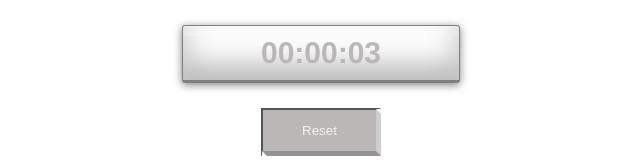
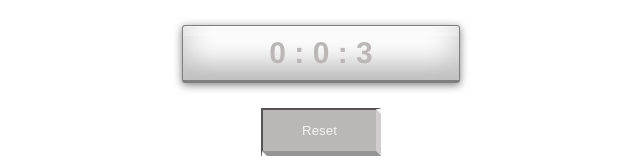
Before and after one commit to AlenaKhmyz/Timer, a React (Create React App) app: page / in a window 1280 px wide. Shown: the top 160 px of the page, without its empty margins (319-959 px from the left). Built offline with nearby package versions, Linux system fonts and the light colour scheme.

Commit message:
modified functions for Timer

```diff
--- a/src/components/index.js
+++ b/src/components/index.js
@@ -6,57 +6,60 @@ function Timer(){
 // возвращает изменяемый рефобъект, возврощенный объект будет сохраняться на протяжении всего времени в жихни компонента.
 // может содержать изменяемое значение в своём свойстве .current.
   const intervalRef = useRef(null);
-  const [timer, setTimer] = useState('00:00:00');
+  const [timer, setTimer] = useState(10000)
 
 //Метод Date.parse() разбирает строковое представление даты и возвращает количество миллисекунд,
 // прошедших с 1 января 1970 года 00:00:00 по UTC.
-  function getTimeRemaining(endTime){
-    let total = Date.parse(endTime) - Date.parse(new Date());
-    let seconds = Math.floor((total / 1000) % 60);
-    let minutes= Math.floor((total / 1000/60) % 60);
-    let hours = Math.floor((total / 1000 * 60 * 60) % 24);
-    let days = Math.floor(total / (1000 * 60 * 60 * 24) );
+ const getTimeRemaining = () => {
+    let seconds = Math.floor((timer / 1000) % 60);
+    let minutes= Math.floor((timer / 1000/60) % 60);
+    let hours = Math.floor((timer / 1000 * 60 * 60) % 24);
+    let days = Math.floor(timer / (1000 * 60 * 60 * 24) );
     return {
-      total, seconds, minutes, hours, days
+       seconds, minutes, hours, days
     }
   }
+
 // обновляем таймер и останавливаем, когда достигает 0
-  function startTimer(deadline) {
-    let { total, seconds, minutes, hours, days } = getTimeRemaining(deadline)
-    if(total >= 0) {
+
+  function startTimer() {
+
 //обновление таймера
 //проверяем, если меньше 10, нам нужно добавить '0' в начала переменной
-      setTimer(
-        (hours > 9 ? hours : '0' + hours) + ':' +
-        (minutes > 9 ? minutes : '0' + minutes) + ':' +
-        (seconds > 9 ? seconds : '0' + seconds)
-      )
-    } else {
-      clearInterval(intervalRef.current)
-    }
+    setTimer(
+      (timer) => {
+        console.log(timer)
+        if(timer <= 0) {
+          clearInterval(intervalRef.current)
+          return 0
+        }
+        return timer - 1000
+      }
+    )
+    console.log(timer)
   }
 //сбросить таймер с самого начала, стоит 10 секунд, но можно поменять, тогда формулу endtime придется также менять next
 
-  function clearTimer(endTime) {
+  const updatingTimer = () => {
+    let { hours, minutes, seconds} = getTimeRemaining()
+    let time = `${hours} : ${minutes} : ${seconds}`
+    return time
+  }
+  function clearTimer() {
 //если попытаться удалить эту строку, обновление переменной таймера будет через 1000 мс или 1 секунду
-    setTimer('00:00:10')
+    setTimer(10000)
     if(intervalRef.current) clearInterval(intervalRef.current)
     const id = setInterval(() => {
-      startTimer(endTime)
+      startTimer()
     }, 1000)
 
     intervalRef.current = id
   }
+  // //в этой функции можно изменить время интервала
 
-  function getDeadlineTime() {
-  //в этой функции можно изменить время интервала
-    let deadline = new Date()
-    deadline.setSeconds(deadline.getSeconds() + 10)
-    return deadline
-  }
 
   useEffect(() => {
-    clearTimer(getDeadlineTime())
+    clearTimer()
 // это будет запущено, когда компонент  будет unmount
 //должны быть уверены, что нет утечки памяти, иначе приложение выйдет из строя
     return () => {
@@ -66,13 +69,13 @@ function Timer(){
   function onClickResetBtn() {
 //поскольку мы не уверены, что интервал запущен, нам нужно сначала очистить его, используя
     if(intervalRef.current) clearInterval(intervalRef.current)
-    clearTimer(getDeadlineTime())
+    clearTimer()
   }
 
 
   return (
     <div className="container">
-      <h2 className="timer">{timer}</h2>
+      <h2 className="timer">{updatingTimer(timer)}</h2>
       <button className="reset"onClick={onClickResetBtn}>Reset</button>
     </div>
   )
```
